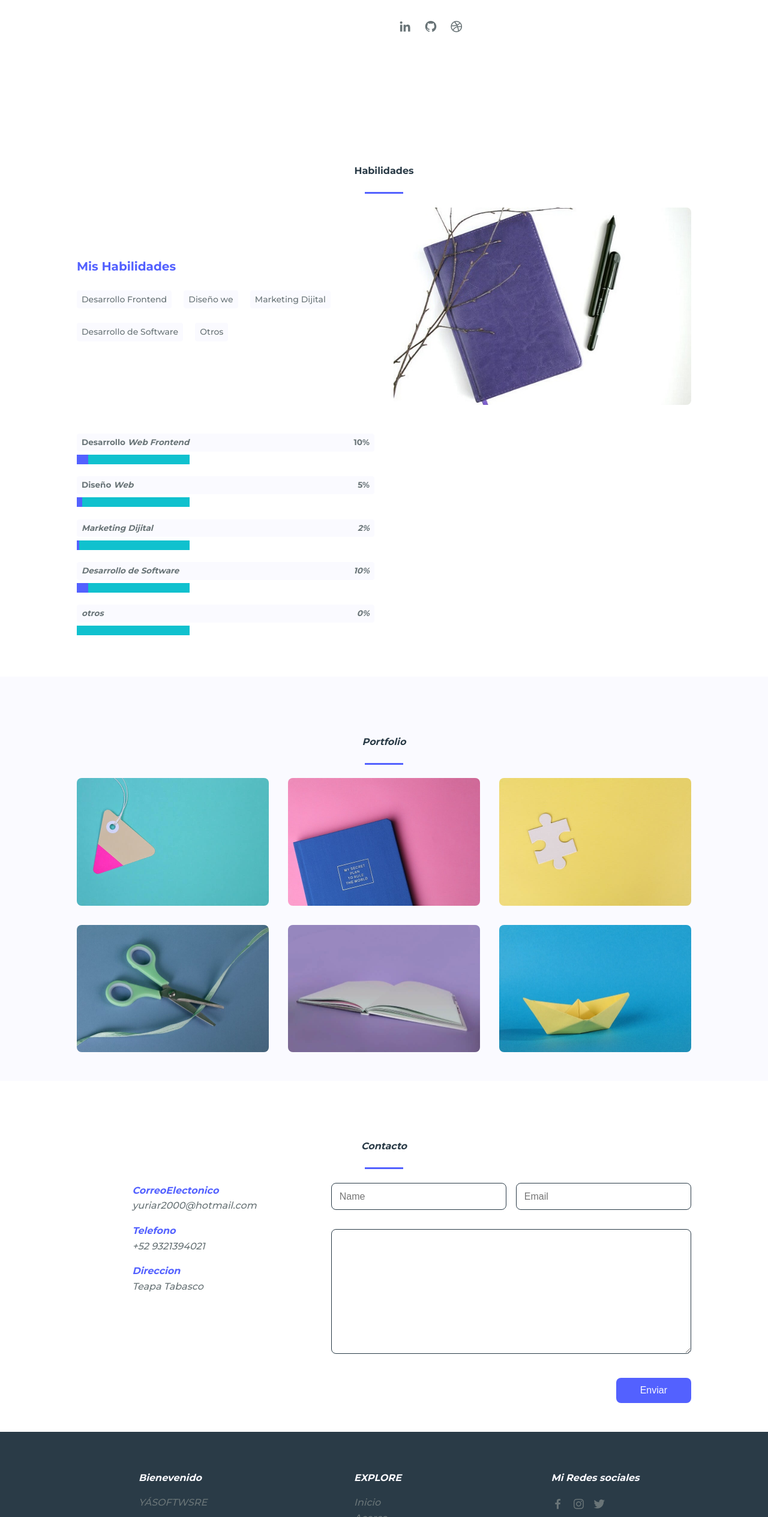
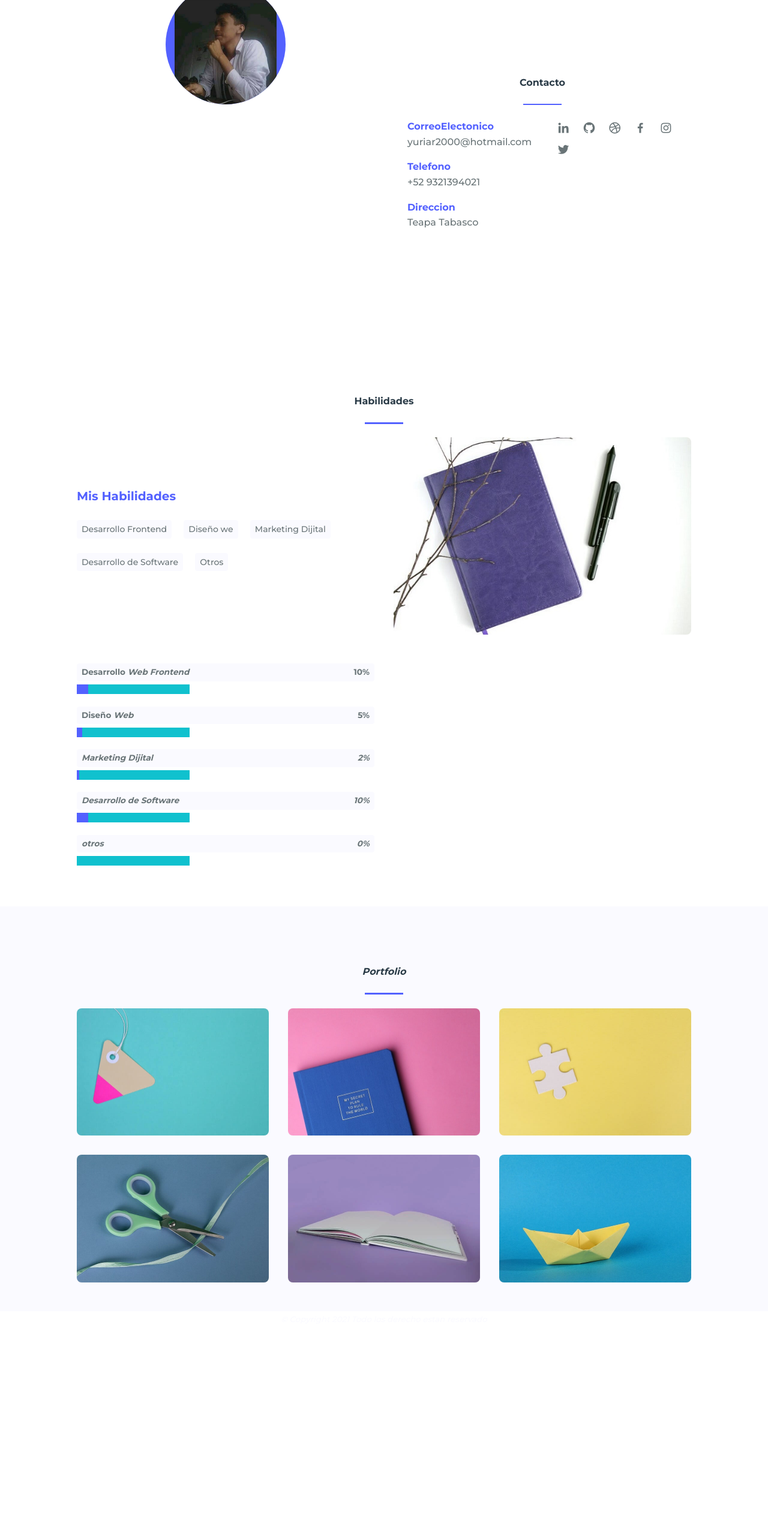
Before and after one commit to Juriar2/Juriar_Abirzabit.github.io, a plain HTML site: page index.html in a window 1280 px wide. Shown: the part 1033-3562 px from the top of the page at 60% size. After the commit the page ends 3244 px from the top, so only its background shows below. Drawn offline with nearby package versions, Linux system fonts and the light colour scheme.

Commit message:
Add files via upload

```diff
--- a/index.html
+++ b/index.html
@@ -3,21 +3,16 @@
     <head>
         <meta charset="UTF-8">
         <meta name="viewport" content="width=device-width, initial-scale=1.0">
-
-        <!-- ===== CSS ===== -->
         <link rel="stylesheet" href="assets/css/styles.css">
-
-        <!-- ===== BOX ICONS ===== -->
         <link href='https://cdn.jsdelivr.net/npm/boxicons@2.0.5/css/boxicons.min.css' rel='stylesheet'>
-
+        <link rel="shortcut icon" href="assets/img/logo.png" type="image/x-icon">
         <title>Portfolio juriar</title>
     </head>
     <body>
-        <!--===== HEADER =====-->
         <header class="l-header">
             <nav class="nav bd-grid">
                 <div>
-                    <a href="index.html" class="nav__logo">YÁSOFTWSRE</a>
+                    <a href="index" class="nav__logo">YÁSOFTWSRE</a>
                 </div>
 
                 <div class="nav__menu" id="nav-menu">
@@ -26,7 +21,7 @@
                         <li class="nav__item"><a href="#about" class="nav__link">Acerca</a></li>
                         <li class="nav__item"><a href="#skills" class="nav__link">Habilidades</a></li>
                         <li class="nav__item"><a href="#portfolio" class="nav__link">portafolio</a></li>
-                        <li class="nav__item"><a href="#contact" class="nav__link">Contacto</a></li>
+                        <li class="nav__item"><a href="Formulario Contacto.html" class="nav__link">Contacto</a></li>
                     </ul>
                 </div>
 
@@ -60,10 +55,28 @@
                         <span class="about__profession">Soy desarrollador frontend</span>
                         <p class="about__text">Actualmente estoy estudiando la uiversidad soy un chico apasiondao la tecnologia ne gusta aprender muchas cosas buenas en mi opinion no se necesita uuna buna calificacion eso no ayuda en nada lo que importta es el conociminto y las habilidades que no tiene como programador</p>
 
+                        <!--===== CONTACT =====-->
+            <section class="contact section" id="contact">
+                <h2 class="section-title">Contacto</h2>
+
+                <div class="contact__container bd-grid">
+                    <div class="contact__info">
+                        <h3 class="contact__subtitle">CorreoElectonico</h3>
+                        <span class="contact__text">yuriar2000@hotmail.com</span>
+
+                        <h3 class="contact__subtitle">Telefono</h3>
+                        <span class="contact__text">+52 9321394021</span>
+
+                        <h3 class="contact__subtitle">Direccion</h3>
+                        <span class="contact__text">Teapa Tabasco</span>
+                    </div>
                         <div class="about__social">
                             <a href="https://www.linkedin.com/in/juriar-abirzabit-torrez-jimenez-73a21a207" class="about__social-icon"><i class='bx bxl-linkedin' ></i></a>
                             <a href="https://github.com/Juriar2" class="about__social-icon"><i class='bx bxl-github'></i></a>
-                            <a href="#" class="about__social-icon"><i class='bx bxl-dribbble' ></i></a>
+                            <a href="https://network145.000webhostapp.com/" class="about__social-icon"><i class='bx bxl-dribbble' ></i></a>
+                            <a href="https://www.facebook.com/Soyyuriar23" class="about__social-icon"><i class='bx bxl-facebook' ></i></a>
+                            <a href="https://www.instagram.com/Soyuriar23/?fbclid=IwAR22beXNlWsaN_3goeNdRgBapZyWupiBOQja-8TX6QLWlu4kdfFKXd4nPdM" class="about__social-icon"><i class='bx bxl-instagram' ></i></a>
+                            <a href="https://twitter.com/abirzabit" class="about__social-icon"><i class='bx bxl-twitter' ></i></a>
                         </div>
                     </div>
                 </div>
@@ -176,62 +189,11 @@
                 </div>
             </section>
 
-            <!--===== CONTACT =====-->
-            <section class="contact section" id="contact">
-                <h2 class="section-title">Contacto</h2>
-
-                <div class="contact__container bd-grid">
-                    <div class="contact__info">
-                        <h3 class="contact__subtitle">CorreoElectonico</h3>
-                        <span class="contact__text">yuriar2000@hotmail.com</span>
-
-                        <h3 class="contact__subtitle">Telefono</h3>
-                        <span class="contact__text">+52 9321394021</span>
-
-                        <h3 class="contact__subtitle">Direccion</h3>
-                        <span class="contact__text">Teapa Tabasco</span>
-                    </div>
-
-                    <form action="" class="contact__form">
-                        <div class="contact__inputs">
-                            <input type="text" placeholder="Name" class="contact__input">
-                            <input type="mail" placeholder="Email" class="contact__input">
-                        </div>
-
-                        <textarea name="" id="" cols="0" rows="10" class="contact__input"></textarea>
-
-                        <input type="submit" value="Enviar" class="contact__button">
-                    </form>
-                </div>
-            </section>
         </main>
 
         <!--===== FOOTER =====-->
-        <footer class="footer section">
-            <div class="footer__container bd-grid">
-                <div class="footer__data">
-                    <h2 class="footer__title">Bienevenido</h2>
-                    <p class="footer__text">YÁSOFTWSRE</p>
-                </div>
 
-                <div class="footer__data">
-                    <h2 class="footer__title">EXPLORE</h2>
-                    <ul>
-                        <li><a href="#home" class="footer__link">Inicio</a></li>
-                        <li><a href="#about" class="footer__link">Acerca</a></li>
-                        <li><a href="#skills" class="footer__link">Habilidades</a></li>
-                        <li><a href="#portfolio" class="footer__link">Portfolio</a></li>
-                        <li><a href="#Contactame" class="footer__link">Contactame</a></li>
-                    </ul>
-                </div>
 
-                <div class="footer__data">
-                    <h2 class="footer__title"> Mi Redes sociales</h2>
-                    <a href="https://www.facebook.com/Soyyuriar23" class="footer__social"><i class='bx bxl-facebook' ></i></a>
-                    <a href="https://www.instagram.com/soyuriar23/" class="footer__social"><i class='bx bxl-instagram' ></i></a>
-                    <a href="#" class="footer__social"><i class='bx bxl-twitter' ></i></a>
-                </div>
-            </div>
             <footer class="yuriar">
                 <small>© Copyright  2021  Todo los derecho estan reservado  </a></small>
             </footer>
```
Also changed, not shown: 1 other file.
